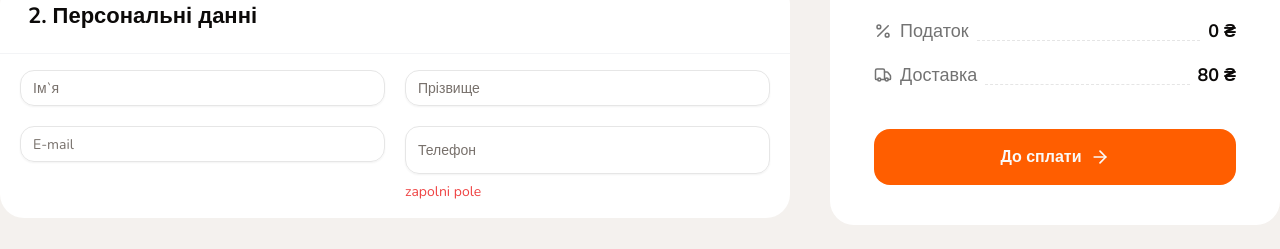
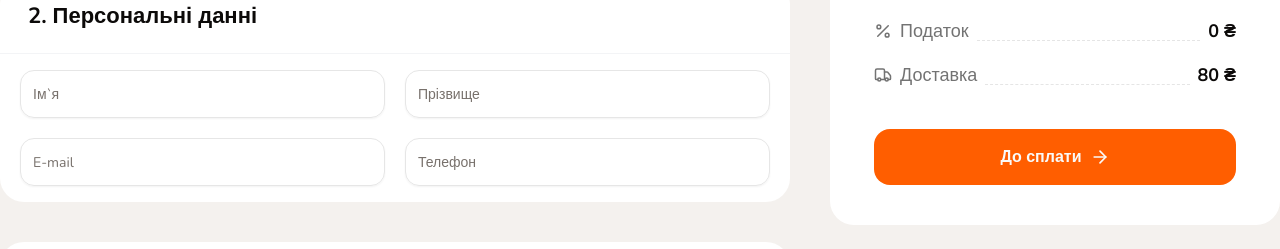
Before and after one commit to koleso8/next-pizza, a Next.js app: page /checkout in a window 1280 px wide. Shown: the part 389-638 px from the top of the page. Built offline with nearby package versions, Linux system fonts and the light colour scheme; no server answers.

Commit message:
add validation

```diff
--- a/app/(checkout)/checkout/page.tsx
+++ b/app/(checkout)/checkout/page.tsx
@@ -1,30 +1,35 @@
 'use client';
-import { useForm, SubmitHandler } from 'react-hook-form';
+import { useForm, SubmitHandler, FormProvider } from 'react-hook-form';
 import { zodResolver } from '@hookform/resolvers/zod';
 import {
   CheckoutAddressForm,
   CheckoutCart,
+  checkoutFormSchema,
   CheckoutPersonalForm,
   CheckoutSidebar,
   Title,
 } from '@/shared/components/shared';
 import { useCart } from '@/shared/hooks/use-cart';
+import { CheckoutFormValues } from '@/shared/components/shared/checkoutComponents/checkoutFormSchema';
 
 export default function CheckoutPage() {
   const { totalAmount, items, loading, removeCartItem, updateItemQuantity } =
     useCart();
 
-  const form = useForm({
-    resolver: zodResolver(),
+  const form = useForm<CheckoutFormValues>({
+    resolver: zodResolver(checkoutFormSchema),
     defaultValues: {
-      email: '',
       firstName: '',
       lastName: '',
+      email: '',
       phone: '',
       address: '',
       comment: '',
     },
   });
+  const onSubmit: SubmitHandler<CheckoutFormValues> = data => {
+    console.log(data);
+  };
 
   const onClickCountButton = (
     id: number,
@@ -43,6 +48,8 @@ export default function CheckoutPage() {
         className="font-extrabold mb-8 text-[36px]"
         //TODO SKELETON
       />
+      <FormProvider {...form}>
+        <form onSubmit={form.handleSubmit(onSubmit)}>
           <div className="flex gap-10">
             {/* leftSide */}
             <div className="flex flex-col gap-10 flex-1 mb-20">
@@ -61,6 +68,8 @@ export default function CheckoutPage() {
               <CheckoutSidebar totalAmount={totalAmount} />
             </div>
           </div>
+        </form>
+      </FormProvider>
     </div>
   );
 }
--- a/shared/components/shared/checkoutComponents/CheckoutPersonalForm.tsx
+++ b/shared/components/shared/checkoutComponents/CheckoutPersonalForm.tsx
@@ -2,7 +2,6 @@ import React from 'react';
 import { cn } from '@/shared/lib/utils';
 import { WhiteBlock } from '../WhiteBlock';
 import { FormInput } from '../formComponents';
-import { Input } from '../../ui';
 
 interface Props {
   className?: string;
@@ -12,9 +11,13 @@ export const CheckoutPersonalForm: React.FC<Props> = ({ className }) => {
   return (
     <WhiteBlock title="2. Персональні данні" className={cn('', className)}>
       <div className="grid grid-cols-2 gap-5 ">
-        <Input name="firsName" className="text-base" placeholder="Ім`я" />
-        <Input name="lastName" className="text-base" placeholder="Прізвище" />
-        <Input name="email" className="text-base" placeholder="E-mail" />
+        <FormInput name="firstName" className="text-base" placeholder="Ім`я" />
+        <FormInput
+          name="lastName"
+          className="text-base"
+          placeholder="Прізвище"
+        />
+        <FormInput name="email" className="text-base" placeholder="E-mail" />
         <FormInput name={'phone'} placeholder="Телефон" className="text-base" />
       </div>
     </WhiteBlock>
--- /dev/null
+++ b/shared/components/shared/checkoutComponents/checkoutFormSchema.ts
@@ -0,0 +1,14 @@
+import { z } from 'zod';
+
+export const checkoutFormSchema = z.object({
+  firstName: z.string().min(2, { message: 'Ім`я має бути мінімум 2 символи' }),
+  lastName: z
+    .string()
+    .min(2, { message: 'Прізвище має бути мінімум 2 символи' }),
+  email: z.string().email({ message: 'Введіть коректну електронну адресу' }),
+  phone: z.string().min(10, { message: 'Введіть коректний номер телефону' }),
+  address: z.string().min(5, { message: 'Введіть коректну адресу' }),
+  comment: z.string().optional(),
+});
+
+export type CheckoutFormValues = z.infer<typeof checkoutFormSchema>;
--- a/shared/components/shared/checkoutComponents/index.ts
+++ b/shared/components/shared/checkoutComponents/index.ts
@@ -1,4 +1,4 @@
 export { CheckoutAddressForm } from './CheckoutAddressForm';
-
+export { checkoutFormSchema } from './checkoutFormSchema';
 export { CheckoutPersonalForm } from './CheckoutPersonalForm';
 export { CheckoutCart } from './CheckoutCart';
--- a/shared/components/shared/formComponents/FormInput.tsx
+++ b/shared/components/shared/formComponents/FormInput.tsx
@@ -2,6 +2,8 @@ import { cn } from '@/shared/lib/utils';
 import { RequiredSymbol } from '../required-symbol';
 import { Input } from '../../ui';
 import { ErrorText } from '../error-text';
+import { useFormContext } from 'react-hook-form';
+import { ClearButton } from '../ClearButton';
 
 interface Props extends React.InputHTMLAttributes<HTMLInputElement> {
   name: string;
@@ -17,7 +19,19 @@ export const FormInput: React.FC<Props> = ({
   required,
   ...props
 }) => {
-  //   const {} = useFormContext();
+  const {
+    register,
+    formState: { errors },
+    watch,
+    setValue,
+  } = useFormContext();
+
+  const value = watch(name);
+  const errorText = errors[name]?.message as string;
+  const onClickCrear = () => {
+    setValue(name, '');
+  };
+
   return (
     <div className={cn('', className)}>
       {label && (
@@ -28,9 +42,10 @@ export const FormInput: React.FC<Props> = ({
       )}
 
       <div className="relative">
-        <Input name={name} className="h-12 text-md" {...props} />
+        <Input className="h-12 text-md" {...register(name)} {...props} />
+        {value && <ClearButton onClick={onClickCrear} />}
       </div>
-      <ErrorText text={'zapolni pole'} className="mt-2" />
+      {errorText && <ErrorText text={errorText} className="mt-2" />}
     </div>
   );
 };
```
Lines whose indentation alone changed are shown as unchanged.
